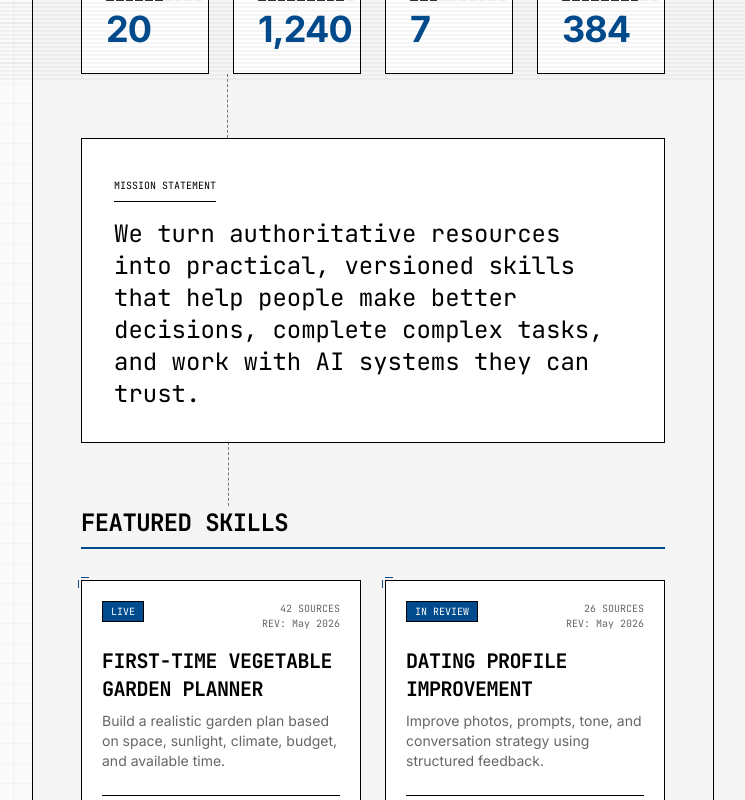
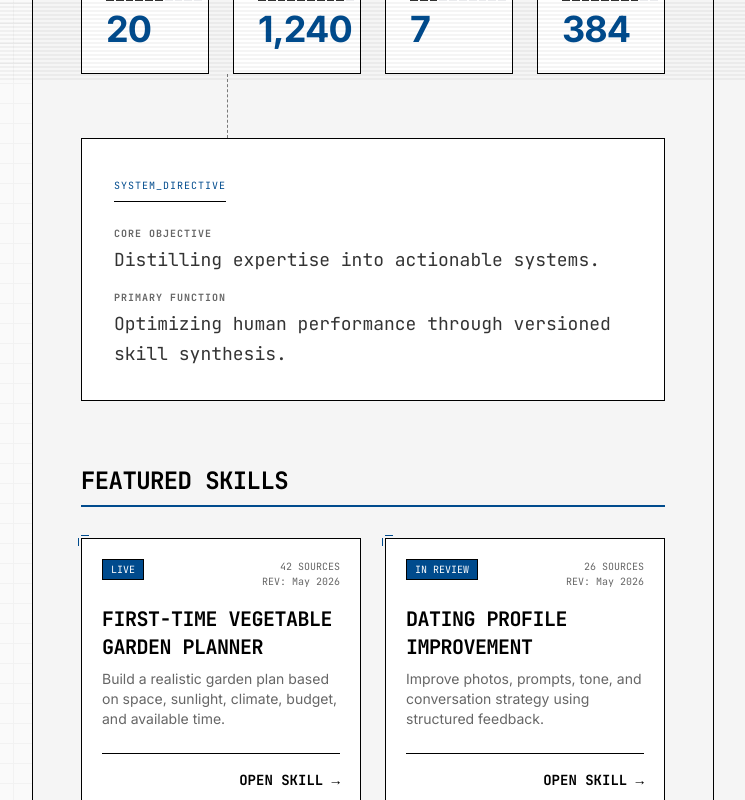
Before and after one commit to Martsys423/wiki, a Next.js app: page / in a window 1280 px wide. Shown: the part 720-1520 px from the top of the page, without its empty margins (247-992 px from the left). Built offline with nearby package versions, Linux system fonts and the light colour scheme.

Commit message:
style: further reduce mission statement font size to text-lg

```diff
--- a/src/components/home/MissionStatement.tsx
+++ b/src/components/home/MissionStatement.tsx
@@ -1,10 +1,23 @@
 export default function MissionStatement() {
   return (
-    <section className="mb-16 p-8 border border-black bg-white relative">
-      <div className="font-mono text-[10px] uppercase mb-4 border-b border-black pb-2 inline-block">MISSION STATEMENT</div>
-      <p className="text-xl lg:text-2xl leading-relaxed font-mono">
-        We turn authoritative resources into practical, versioned skills that help people make better decisions, complete complex tasks, and work with AI systems they can trust.
-      </p>
+    <section className="mb-16 p-8 border border-black bg-white relative overflow-hidden">
+      <div className="font-mono text-[10px] uppercase mb-6 border-b border-black pb-2 inline-block tracking-widest text-accent-primary">SYSTEM_DIRECTIVE</div>
+
+      <div className="space-y-4 max-w-[700px]">
+        <div>
+          <h3 className="text-[10px] font-mono mb-1 text-secondary-text tracking-widest uppercase">Core Objective</h3>
+          <p className="text-lg font-mono text-foreground/80 leading-relaxed">
+            Distilling expertise into actionable systems.
+          </p>
+        </div>
+        <div>
+          <h3 className="text-[10px] font-mono mb-1 text-secondary-text tracking-widest uppercase">Primary Function</h3>
+          <p className="text-lg font-mono text-foreground/80 leading-relaxed">
+            Optimizing human performance through versioned skill synthesis.
+          </p>
+        </div>
+      </div>
+
       {/* Wiring connection down to Skills */}
       <div className="absolute left-1/4 -bottom-16 w-px h-16 border-l border-dashed border-black opacity-50 hidden md:block"></div>
     </section>
```
